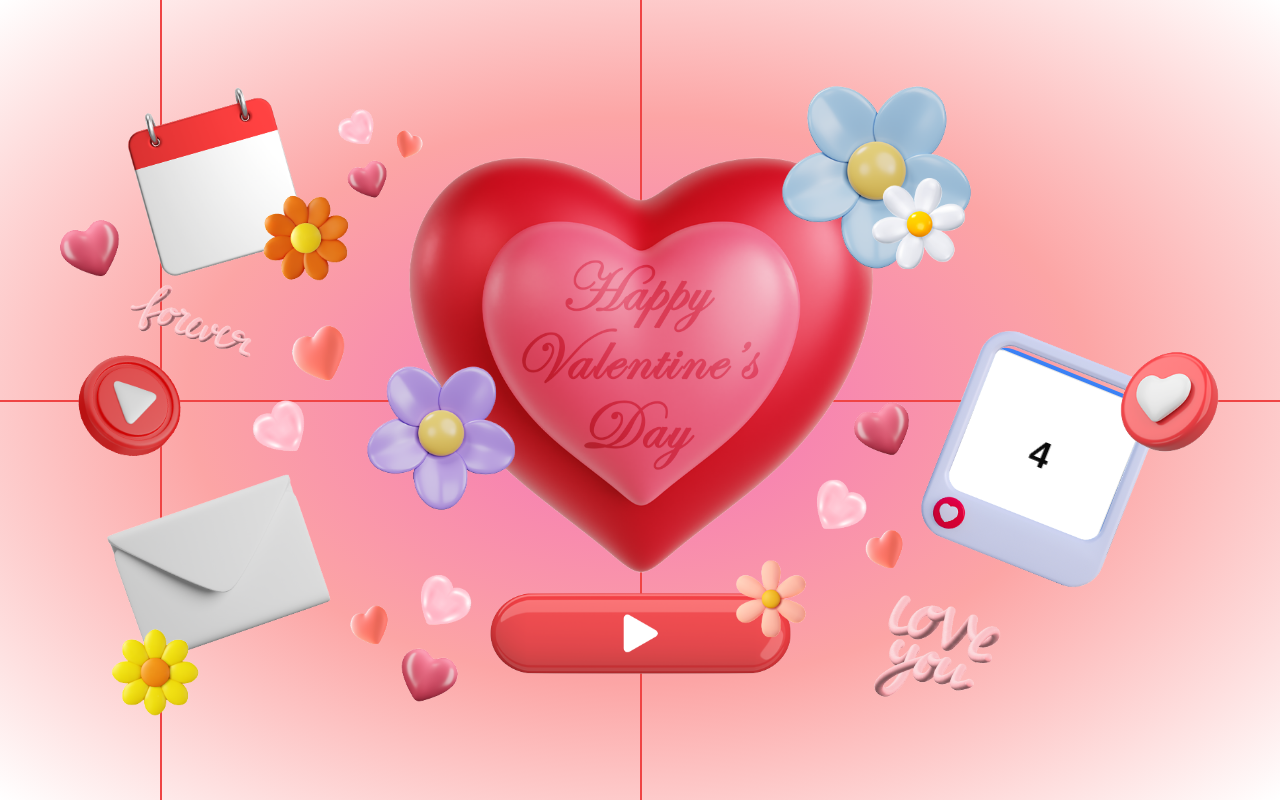
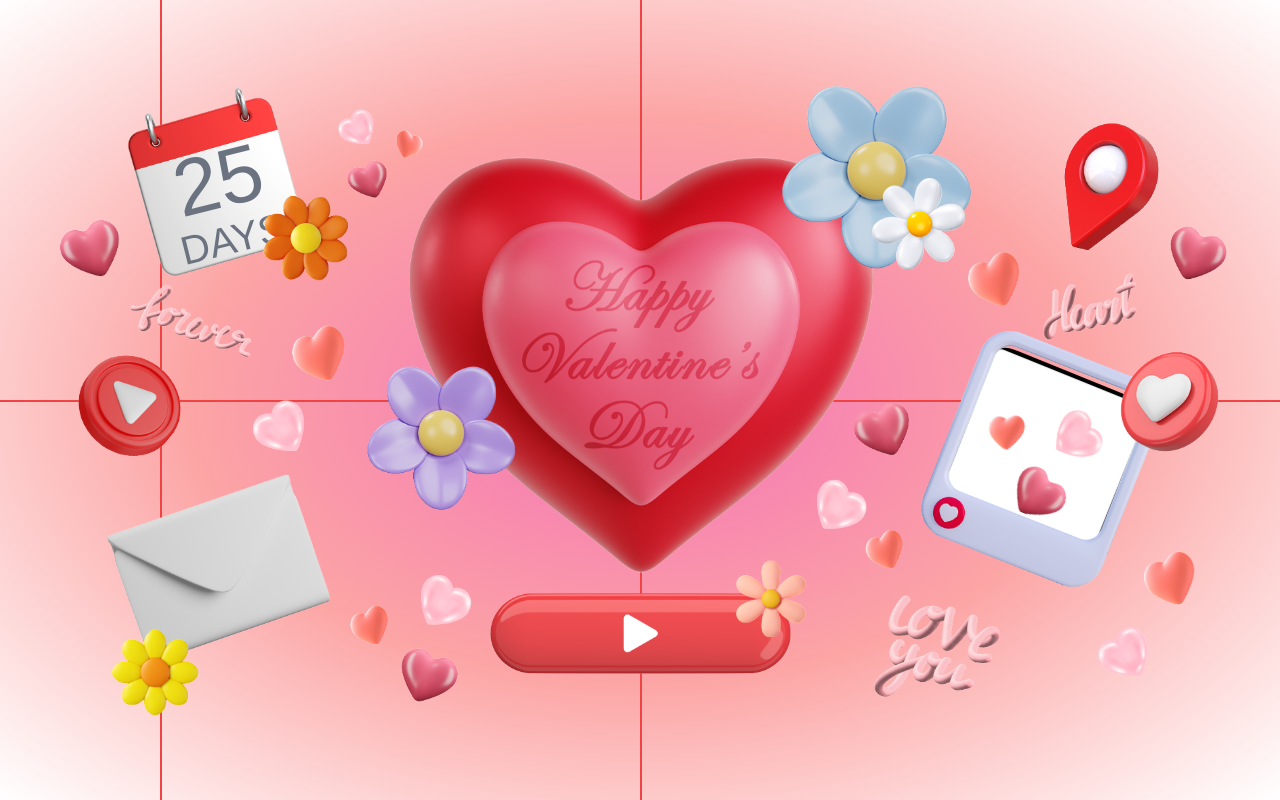
Before and after one commit to Randomboiii03/greet-me, a Next.js app: page /greet in a window 1280 px wide. Built offline with nearby package versions, Linux system fonts and the light colour scheme; what tailwindcss-animated would draw is missing.

Commit message:
fix carousel and add audio input

```diff
--- a/app/greet/page.tsx
+++ b/app/greet/page.tsx
@@ -8,17 +8,17 @@ import CenterRulerComponent from "@/components/center-ruler"
 export default function Page() {
   return (
     <div
-    className="h-screen flex flex-col xl:flex-row bg-contain bg-center bg-no-repeat bg-[radial-gradient(ellipse_at_center,_var(--tw-gradient-stops))] from-pink-400 via-red-300 to-white"
+    className="h-screen max-h-screen overflow-hidden flex flex-col xl:flex-row bg-contain bg-center bg-no-repeat bg-[radial-gradient(ellipse_at_center,_var(--tw-gradient-stops))] from-pink-400 via-red-300 to-white"
     // style={{ backgroundImage: `url('/images/bg-grayscale.png')` }}
     >
 
       <CenterRulerComponent/>
 
-      <LeftComponent />
+      <LeftComponent audio="/images/WAV Button.png" number={25} word="DAYS" message="I LOVE YOU" />
 
       <MidComponent />
 
-      <RightComponent />
+      <RightComponent images={['/images/Heart I.png', '/images/Heart II.png']}  />
     </div>
   )
 }
--- a/components/carousel-auto.tsx
+++ b/components/carousel-auto.tsx
@@ -10,7 +10,11 @@ import {
   CarouselPrevious,
 } from "@/components/ui/carousel"
 
-export function CarouselPlugin() {
+interface CarouselPluginProps {
+  images: string[];
+}
+
+export function CarouselPlugin({ images }: CarouselPluginProps) {
   const plugin = React.useRef(
     Autoplay({ delay: 2000, stopOnInteraction: false })
   )
@@ -21,12 +25,12 @@ export function CarouselPlugin() {
         src="/images/Frame.png"
         alt="Frame"
         className="absolute h-auto transform -rotate-[23deg] z-10
-        -top-6 -left-[0.5]
+        -top-[15.7%] left-[0.5%]
         md:-top-9 md:left-1
         xl:-top-11 xl:left-1"
       />
 
-      <div className="w-[69%] h-auto bg-blue-500 rounded-3xl">
+      <div className="w-[69%] h-auto bg-black rounded-3xl">
         <Carousel
           opts={{loop: true}}
           plugins={[plugin.current]}
@@ -35,12 +39,16 @@ export function CarouselPlugin() {
           onMouseLeave={plugin.current.reset}
         >
           <CarouselContent className="">
-            {Array.from({ length: 5 }).map((_, index) => (
+            {images.map((imageSrc, index) => (
               <CarouselItem key={index}>
                 <div className="p-1">
                   <Card>
                     <CardContent className="flex aspect-square items-center justify-center p-6">
-                      <span className="text-4xl font-semibold">{index + 1}</span>
+                      <img
+                        src={imageSrc}
+                        alt={`Image ${index + 1}`}
+                        className="object-cover w-full h-full"
+                      />
                     </CardContent>
                   </Card>
                 </div>
--- a/components/left-part.tsx
+++ b/components/left-part.tsx
@@ -3,14 +3,22 @@ import React from 'react';
 import CalendarComponent from './left-ui/calendar';
 import MailComponent from './left-ui/mail';
 import CenterRulerComponent from './center-ruler';
+import PlayAudioComponent from './left-ui/play-audio';
 
-const LeftComponent: React.FC = () => {
+interface LeftComponentProps {
+  audio: string;
+  number: number;
+  word: string;
+  message: string;
+}
+
+const LeftComponent: React.FC<LeftComponentProps> = ({ audio, number, word, message }) => {
   return (
     <div className="h-1/4 xl:h-full w-full xl:w-1/4 relative">
 
       <CenterRulerComponent/>
 
-      <CalendarComponent/>
+      <CalendarComponent number={ number } word={ word }/>
 
       {/* Top Left Heart */}
       <img
@@ -41,17 +49,9 @@ const LeftComponent: React.FC = () => {
         xl:top-[40%] xl:right-[-9%] xl:w-[32%]"
       />
 
-      <button
-        // onClick={onClick}
-        className="absolute bg-center bg-contain bg-no-repeat
-        top-[69%] left-[27%] w-[45%] h-[33%] active:top-[69.5%] active:left-[27%] active:w-[45%] active:h-[32%]
-        md:top-[34%] md:left-[27%] md:w-[45%] md:h-[33%] md:active:top-[34.5%] md:active:left-[27%] md:active:w-[45%] md:active:h-[32%]
-        xl:top-[42%] xl:left-[23%] xl:w-[35%] xl:h-[17%] xl:active:top-[42.5%] xl:active:left-[23%] xl:active:w-[34%] xl:active:h-[16%]"
-        style={{ backgroundImage: "url('/images/WAV Button.png')" }}
-        >
-      </button>
+      <PlayAudioComponent audio={ audio }/>
 
-      <MailComponent />
+      <MailComponent message={ message }/>
 
     </div>
   );
--- a/components/left-ui/calendar.tsx
+++ b/components/left-ui/calendar.tsx
@@ -1,17 +1,43 @@
-import React from 'react';
+import React, { useEffect, useState } from 'react';
 
+interface CalendarComponentProps {
+  number: number;
+  word: string;
+}
 
-const CalendarComponent: React.FC = () => {
+const CalendarComponent: React.FC<CalendarComponentProps> = ({ number, word }) => {
+
+  const [currentNumber, setCurrentNumber] = useState(0);
+
+  useEffect(() => {
+    // Increment number from 0 to the set number
+    if (currentNumber < number) {
+      const interval = setInterval(() => {
+        setCurrentNumber((prev) => {
+          if (prev < number) return prev + 1;
+          clearInterval(interval);
+          return prev;
+        });
+      }, 500); // Speed of increment, adjust as needed
+    }
+  }, [currentNumber, number]);
+
   return (
     <>
-      <img
-        src="/images/Calender.png"
-        alt="Calender"
-        className="absolute h-auto animate-fade-down
-        top-[47%] left-[3%] w-[30%]
-        md:top-[10%] md:left-[3%] md:w-[27%]
-        xl:top-[10%] xl:left-[39%] xl:w-[58%]"
-      />
+      <div className="absolute h-auto animate-fade-down
+          top-[47%] left-[3%] w-[30%]
+          md:top-[10%] md:left-[3%] md:w-[27%]
+          xl:top-[10%] xl:left-[39%] xl:w-[58%]">
+        <img
+          src="/images/Calender.png"
+          alt="Calender"
+          className=""
+        />
+        <div className="absolute top-[20%] left-[13%] w-[80%] h-[80%] flex flex-col items-center justify-center transform -rotate-[14deg]">
+          <span className="text-gray-500 text-[3rem] md:text-[4rem] xl:text-[5rem] leading-none">{currentNumber}</span>
+          <span className="text-gray-500 text-[1rem] md:text-[2rem] xl:text-[2.5rem] leading-none">{word}</span>
+        </div>
+      </div>
 
       <img
         src="/images/Flower III.png"
--- a/components/left-ui/mail.tsx
+++ b/components/left-ui/mail.tsx
@@ -1,17 +1,38 @@
-import React from 'react';
+import React, { useState } from 'react';
+import { Dialog, DialogTrigger, DialogContent, DialogHeader, DialogTitle, DialogDescription } from '@/components/ui/dialog';
 
 
-const MailComponent: React.FC = () => {
+interface MailComponentProps {
+  message: string;
+}
+
+
+const MailComponent: React.FC<MailComponentProps> = ({ message }) => {
+  const [open, setOpen] = useState(false);
+
   return (
     <>
+      <Dialog open={open} onOpenChange={setOpen}>
+        <DialogTrigger asChild>
           <img
             src="/images/Mail.png"
             alt="Mail"
-          className="absolute h-auto animate-fade-right
+            className="absolute h-auto animate-fade-right cursor-pointer
             bottom-[-10%] right-[3%] w-[33%]
             md:bottom-[16%] md:right-[3%] md:w-[30%]
             xl:bottom-[16%] xl:right-[-7%] xl:w-[76%]"
+            onClick={() => setOpen(true)}
           />
+        </DialogTrigger>
+        <DialogContent>
+          <DialogHeader>
+            <DialogTitle>Special Message</DialogTitle>
+            <DialogDescription>
+              {message}
+            </DialogDescription>
+          </DialogHeader>
+        </DialogContent>
+      </Dialog>
 
       <img
           src="/images/Flower IV.png"
--- /dev/null
+++ b/components/left-ui/play-audio.tsx
@@ -0,0 +1,41 @@
+import React, { useState, useRef } from 'react';
+
+
+interface PlayAudioComponentProps {
+  audio: string;
+}
+
+const PlayAudioComponent: React.FC<PlayAudioComponentProps> = ({ audio }) => {
+    const [isPlaying, setIsPlaying] = useState(false);
+    const audioRef = useRef<HTMLAudioElement | null>(null);
+
+    const handlePlayPause = () => {
+        if (audioRef.current) {
+          if (isPlaying) {
+            audioRef.current.pause();
+          } else {
+            audioRef.current.play();
+          }
+          setIsPlaying(!isPlaying);
+        }
+      };
+
+
+  return (
+    <>
+        <button
+            onClick={ handlePlayPause }
+            className="absolute bg-center bg-contain bg-no-repeat
+            top-[69%] left-[27%] w-[45%] h-[33%] active:top-[69.5%] active:left-[27%] active:w-[45%] active:h-[32%]
+            md:top-[34%] md:left-[27%] md:w-[45%] md:h-[33%] md:active:top-[34.5%] md:active:left-[27%] md:active:w-[45%] md:active:h-[32%]
+            xl:top-[42%] xl:left-[23%] xl:w-[35%] xl:h-[17%] xl:active:top-[42.5%] xl:active:left-[23%] xl:active:w-[34%] xl:active:h-[16%]"
+            style={{ backgroundImage: "url('/images/WAV Button.png')" }}
+            >
+        </button>
+
+      <audio ref={audioRef} src={ audio } />
+    </>
+  );
+};
+
+export default PlayAudioComponent;
--- a/components/right-part.tsx
+++ b/components/right-part.tsx
@@ -2,39 +2,51 @@ import React from 'react';
 
 import FrameComponent from './right-ui/frame';
 
-const RightComponent: React.FC = () => {
+interface CarouselPluginProps {
+  images: string[];
+}
+
+const RightComponent: React.FC<CarouselPluginProps> = ({ images }) => {
   return (
     <div className="relative h-1/4 xl:h-full w-full xl:w-1/4">
 
-        {/* <img
+        <img
           src="/images/Location.png"
           alt="Location"
-          className="absolute h-auto
-          top-[15%] left-[31.5%] w-[32%]
-          md:top-[15%] md:left-[31.5%] md:w-[32%]
+          className="absolute h-auto transform scale-x-[-1] xl:scale-x-[1] z-10
+          top-[9%] left-[8%] w-[16%]
+          md:top-[10%] md:left-[10%] md:w-[16%]
           xl:top-[15%] xl:left-[31.5%] xl:w-[32%]"
         />
 
         <img
           src="/images/Heart VI.png"
           alt="Heart VI"
-          className="absolute top-[28%] left-[2%] w-[82%] h-auto"
+          className="absolute h-auto
+          top-[40%] left-[30%] w-[60%]
+          md:top-[45%] md:left-[30%] md:w-[60%]
+          xl:top-[28%] xl:left-[2%] xl:w-[82%]"
         />
 
         <img
           src="/images/Heart Word.png"
           alt="Heart Word"
-          className="absolute top-[34%] left-[25%] w-[32%] h-auto animate-wiggle animate-infinite"
-        /> */}
+          className="absolute h-auto animate-wiggle animate-infinite
+          top-[10%] left-[30%] w-[20%]
+          md:top-[18%] md:left-[30%] md:w-[20%]
+          xl:top-[34%] xl:left-[25%] xl:w-[32%]"
+        />
 
-        <FrameComponent />
+        <FrameComponent images={ images } />
 
-        {/* <img
+        <img
           src="/images/Heart V.png"
           alt="Heart V"
           className="absolute h-auto
-          bottom-[15%] right-[25%] w-[33%]"
-        /> */}
+          bottom-[79%] right-[83%] w-[15%]
+          md:bottom-[60%] md:right-[83%] md:w-[15%]
+          xl:bottom-[15%] xl:right-[25%] xl:w-[33%]"
+        />
     </div>
   );
 };
--- a/components/right-ui/frame.tsx
+++ b/components/right-ui/frame.tsx
@@ -2,13 +2,18 @@ import React from 'react';
 
 import { CarouselPlugin } from '../carousel-auto';
 
-const FrameComponent: React.FC = () => {
+interface CarouselPluginProps {
+  images: string[];
+}
+
+const FrameComponent: React.FC<CarouselPluginProps> = ({ images }) => {
   return (
     <>
         <img
           src="/images/Love Button.png"
           alt="Love Button"
           className="absolute h-auto z-10
+          bottom-[70%] right-[10%] w-[13%]
           md:bottom-[58%] md:right-[8%] md:w-[13%]
           xl:bottom-[43%] xl:right-[18%] xl:w-[33%]"
         />
@@ -18,7 +23,7 @@ const FrameComponent: React.FC = () => {
           md:bottom-[25%] md:right-[15%] md:w-[35%]
           xl:bottom-[32%] xl:right-[35%] xl:w-[80%]"
         >
-          <CarouselPlugin />
+          <CarouselPlugin images={images} />
         </div>
     </>
   );
--- /dev/null
+++ b/components/ui/dialog.tsx
@@ -0,0 +1,122 @@
+"use client"
+
+import * as React from "react"
+import * as DialogPrimitive from "@radix-ui/react-dialog"
+import { X } from "lucide-react"
+
+import { cn } from "@/lib/utils"
+
+const Dialog = DialogPrimitive.Root
+
+const DialogTrigger = DialogPrimitive.Trigger
+
+const DialogPortal = DialogPrimitive.Portal
+
+const DialogClose = DialogPrimitive.Close
+
+const DialogOverlay = React.forwardRef<
+  React.ElementRef<typeof DialogPrimitive.Overlay>,
+  React.ComponentPropsWithoutRef<typeof DialogPrimitive.Overlay>
+>(({ className, ...props }, ref) => (
+  <DialogPrimitive.Overlay
+    ref={ref}
+    className={cn(
+      "fixed inset-0 z-50 bg-black/80  data-[state=open]:animate-in data-[state=closed]:animate-out data-[state=closed]:fade-out-0 data-[state=open]:fade-in-0",
+      className
+    )}
+    {...props}
+  />
+))
+DialogOverlay.displayName = DialogPrimitive.Overlay.displayName
+
+const DialogContent = React.forwardRef<
+  React.ElementRef<typeof DialogPrimitive.Content>,
+  React.ComponentPropsWithoutRef<typeof DialogPrimitive.Content>
+>(({ className, children, ...props }, ref) => (
+  <DialogPortal>
+    <DialogOverlay />
+    <DialogPrimitive.Content
+      ref={ref}
+      className={cn(
+        "fixed left-[50%] top-[50%] z-50 grid w-full max-w-lg translate-x-[-50%] translate-y-[-50%] gap-4 border bg-background p-6 shadow-lg duration-200 data-[state=open]:animate-in data-[state=closed]:animate-out data-[state=closed]:fade-out-0 data-[state=open]:fade-in-0 data-[state=closed]:zoom-out-95 data-[state=open]:zoom-in-95 data-[state=closed]:slide-out-to-left-1/2 data-[state=closed]:slide-out-to-top-[48%] data-[state=open]:slide-in-from-left-1/2 data-[state=open]:slide-in-from-top-[48%] sm:rounded-lg",
+        className
+      )}
+      {...props}
+    >
+      {children}
+      <DialogPrimitive.Close className="absolute right-4 top-4 rounded-sm opacity-70 ring-offset-background transition-opacity hover:opacity-100 focus:outline-none focus:ring-2 focus:ring-ring focus:ring-offset-2 disabled:pointer-events-none data-[state=open]:bg-accent data-[state=open]:text-muted-foreground">
+        <X className="h-4 w-4" />
+        <span className="sr-only">Close</span>
+      </DialogPrimitive.Close>
+    </DialogPrimitive.Content>
+  </DialogPortal>
+))
+DialogContent.displayName = DialogPrimitive.Content.displayName
+
+const DialogHeader = ({
+  className,
+  ...props
+}: React.HTMLAttributes<HTMLDivElement>) => (
+  <div
+    className={cn(
+      "flex flex-col space-y-1.5 text-center sm:text-left",
+      className
+    )}
+    {...props}
+  />
+)
+DialogHeader.displayName = "DialogHeader"
+
+const DialogFooter = ({
+  className,
+  ...props
+}: React.HTMLAttributes<HTMLDivElement>) => (
+  <div
+    className={cn(
+      "flex flex-col-reverse sm:flex-row sm:justify-end sm:space-x-2",
+      className
+    )}
+    {...props}
+  />
+)
+DialogFooter.displayName = "DialogFooter"
+
+const DialogTitle = React.forwardRef<
+  React.ElementRef<typeof DialogPrimitive.Title>,
+  React.ComponentPropsWithoutRef<typeof DialogPrimitive.Title>
+>(({ className, ...props }, ref) => (
+  <DialogPrimitive.Title
+    ref={ref}
+    className={cn(
+      "text-lg font-semibold leading-none tracking-tight",
+      className
+    )}
+    {...props}
+  />
+))
+DialogTitle.displayName = DialogPrimitive.Title.displayName
+
+const DialogDescription = React.forwardRef<
+  React.ElementRef<typeof DialogPrimitive.Description>,
+  React.ComponentPropsWithoutRef<typeof DialogPrimitive.Description>
+>(({ className, ...props }, ref) => (
+  <DialogPrimitive.Description
+    ref={ref}
+    className={cn("text-sm text-muted-foreground", className)}
+    {...props}
+  />
+))
+DialogDescription.displayName = DialogPrimitive.Description.displayName
+
+export {
+  Dialog,
+  DialogPortal,
+  DialogOverlay,
+  DialogTrigger,
+  DialogClose,
+  DialogContent,
+  DialogHeader,
+  DialogFooter,
+  DialogTitle,
+  DialogDescription,
+}
--- a/package.json
+++ b/package.json
@@ -9,6 +9,7 @@
     "lint": "next lint"
   },
   "dependencies": {
+    "@radix-ui/react-dialog": "^1.1.6",
     "@radix-ui/react-label": "^2.1.1",
     "@radix-ui/react-slot": "^1.1.2",
     "class-variance-authority": "^0.7.1",
```
Also changed, not shown: 1 other file (tests, documents, lock files or other folders). Lines whose indentation alone changed are shown as unchanged.
